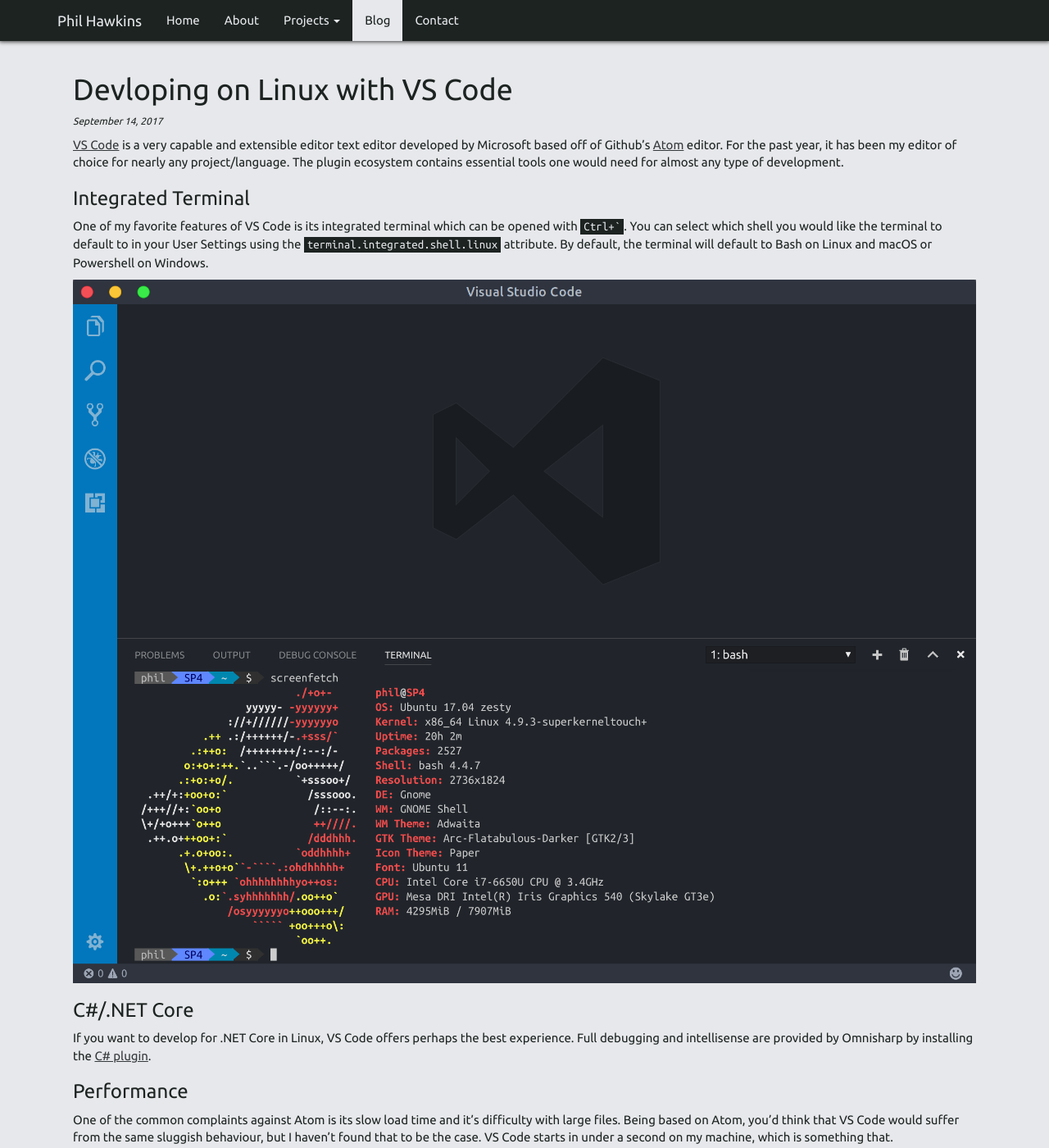
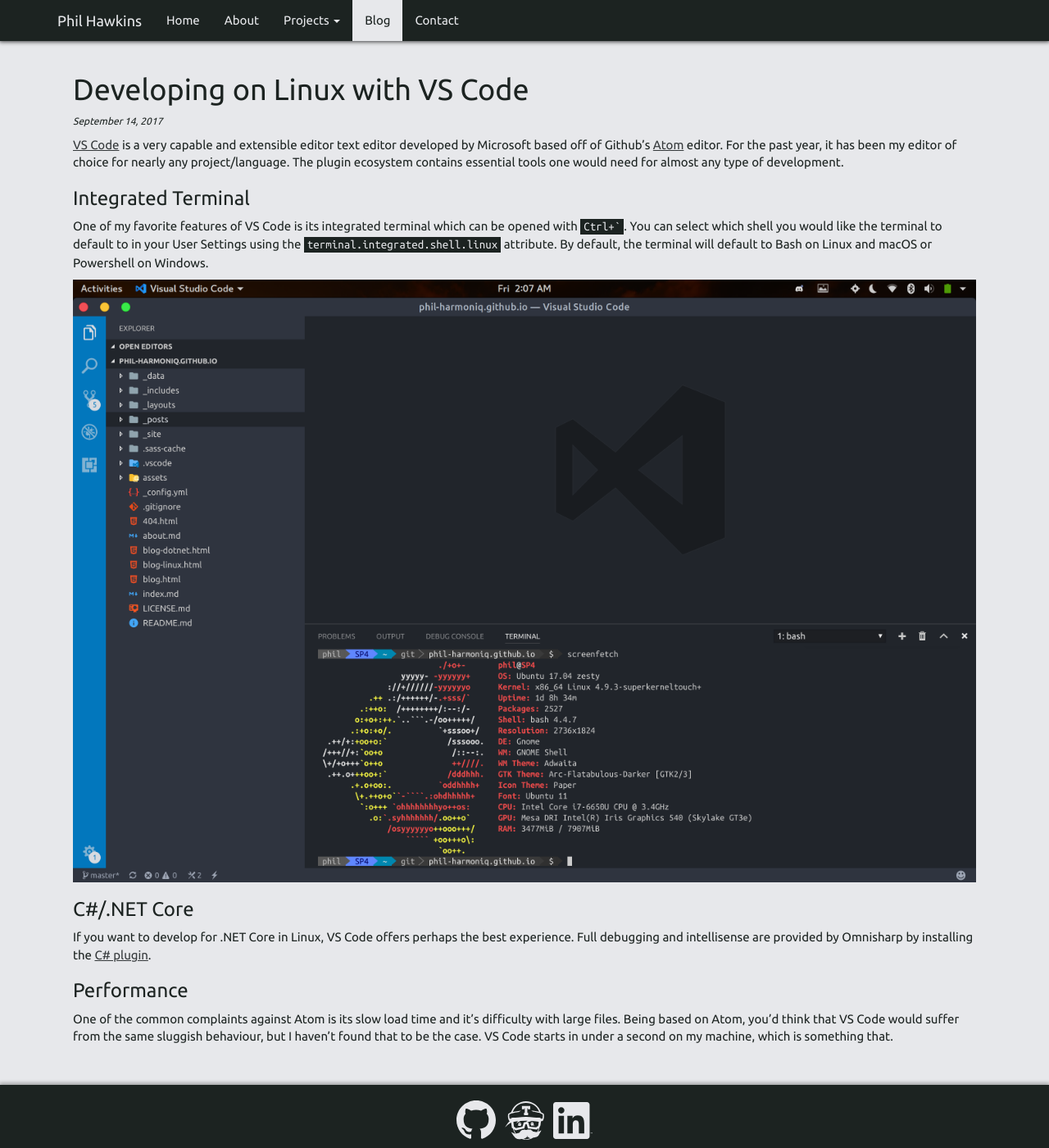
Before and after one commit to phil-harmoniq/phil-harmoniq.github.io, a Jekyll site: the page built from _posts/2017-09-14-linux-dev-with-vscode.md, in a window 1280 px wide and 1400 px high. Shown: the whole window at 82% size. Built offline with Jekyll 4.4.1, drawn with Linux system fonts in a browser that asks for light colours; nearby versions of some CDN libraries.

Commit message:
lol type

```diff
--- a/_posts/2017-09-14-linux-dev-with-vscode.md
+++ b/_posts/2017-09-14-linux-dev-with-vscode.md
@@ -1,6 +1,6 @@
 ---
 layout: post
-title: "Devloping on Linux with VS Code"
+title: "Developing on Linux with VS Code"
 date: 2017-09-14 13:12:31 -0400
 categories: blog linux
 ---
--- a/assets/css/main.css
+++ b/assets/css/main.css
@@ -5,7 +5,7 @@
     font-size: 15px;
     padding-right: 0px !important;
     padding-left: 0px !important;
-    font-family: "Ubuntu";
+    font-family: var(--main-font);
 }
 
 .well {
@@ -68,6 +68,11 @@
     color: var(--platinum);
 }
 
+.silver-card {
+    background-color: var(--silver-sand);
+    color: var(--jungle);
+}
+
 .light-card {
     background-color: var(--platinum);
     color: var(--jungle);
@@ -76,6 +81,11 @@
 .green-card {
     background-color: var(--rich-green);
     color: var(--platinum);
+}
+
+.cyan-card {
+    background-color: var(--green-cyan);
+    color: var(--jungle);
 }
 
 .purple-card {
@@ -91,6 +101,11 @@
 .python-card {
     background-color: var(--python-blue);
     color: var(--platinum);
+}
+
+.dull-purple-card {
+    background-color: var(--dull-purple);
+    color: var(--jungle);
 }
 
 .blue-card {
@@ -156,13 +171,17 @@
     --jungle: rgb(28, 35, 33);
     --onyx: rgb(53, 57, 59);
     --silver-sand: rgb(179, 192, 199);
-    --platinum: #E7E8EB;
+    --pale-aqua: #BBD5ED;
+    --platinum: rgb(231, 232, 235);
     --rich-green: rgb(6, 48, 60);
+    --dull-purple: rgb(86, 63, 123);
     --vs-purple: rgb(104, 38, 121);
+    --topaz: #932800;
     --raspberry: rgb(150, 15, 54);
     --chocolate: rgb(137, 68, 0);
     --brown-bean: rgb(60, 30, 0);
     --army-green: rgb(86, 80, 9);
+    --gamboge-brown: #936D00;
     --citrine: rgb(213, 199, 11);
     --green-cyan: rgb(0, 150, 99);
     --viridian-green: rgb(5, 160, 153);
@@ -171,9 +190,9 @@
     --deep-sea-blue: rgb(0, 85, 111);
     --python-blue: rgb(58, 118, 170);
     --electric-blue: rgb(5, 81, 160);
-    --midnight-blue: rgb(4, 57, 94);
+    --midnight-blue: #04395E;
     --imperial-blue: rgb(5, 36, 150);
     --oxford-blue: rgb(3, 21, 86);
 
-    --main-font: "sans";
+    --main-font: "Ubuntu";
 }
```
Also changed, not shown: _includes/carousel.html (+9 -7 lines), assets/images/blog/integrated-terminal-example.png, assets/images/logos/css-black.svg (added), assets/images/logos/html-black.svg (added), assets/images/logos/shell-green.svg (added).
